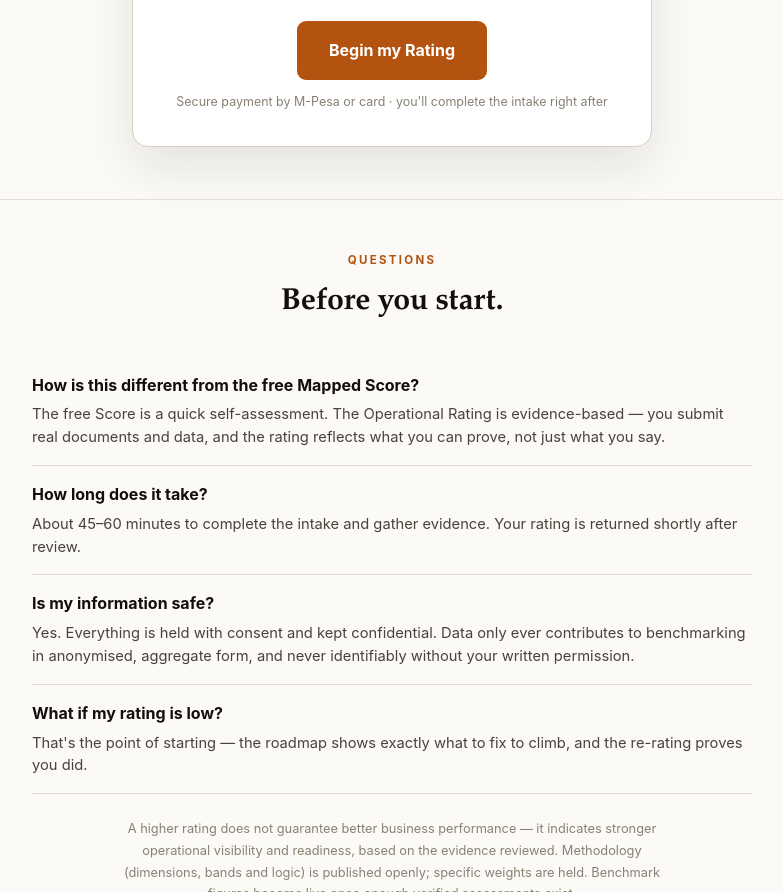
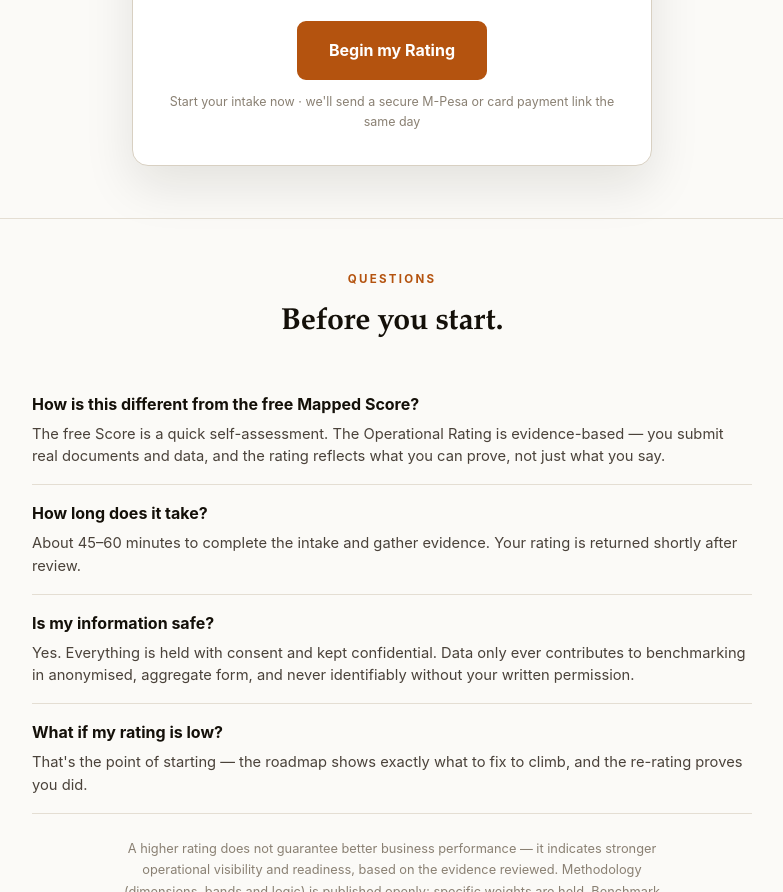
Before and after one commit to ctesh/mapped-africa, a plain HTML site: page rating.html in a window 1280 px wide. Shown: the part 3870-4762 px from the top of the page, without its empty margins (248-1031 px from the left). Drawn offline with Linux system fonts and the light colour scheme.

Commit message:
Change rating request link and payment detailsWire Begin my Rating CTA to Tally intake (Paystack swap ready)
Updated the rating request link and payment instructions.

```diff
--- a/rating.html
+++ b/rating.html
@@ -217,8 +217,9 @@
       <li><span class="ck">✓</span> 90-day roadmap of prioritised fixes</li>
       <li><span class="ck">✓</span> A re-rating to track your climb</li>
     </ul>
-    <a class="btn big" href="mailto:mappedafricameroeafrica@gmail.com?subject=Request%20a%20Mapped%20Operational%20Rating" onclick="try{gtag('event','rating_request_click')}catch(e){}">Begin my Rating</a>
-    <div class="pay">Secure payment by M-Pesa or card · you'll complete the intake right after</div>
+    <!-- When Paystack goes live, swap href to https://paystack.shop/pay/mapped-operational-rating and change the line below back to: Secure payment by M-Pesa or card · you'll complete the intake right after -->
+    <a class="btn big" href="https://tally.so/r/J9xdRY" onclick="try{gtag('event','rating_request_click')}catch(e){}">Begin my Rating</a>
+    <div class="pay">Start your intake now · we'll send a secure M-Pesa or card payment link the same day</div>
   </div>
 </div></section>
 
```
